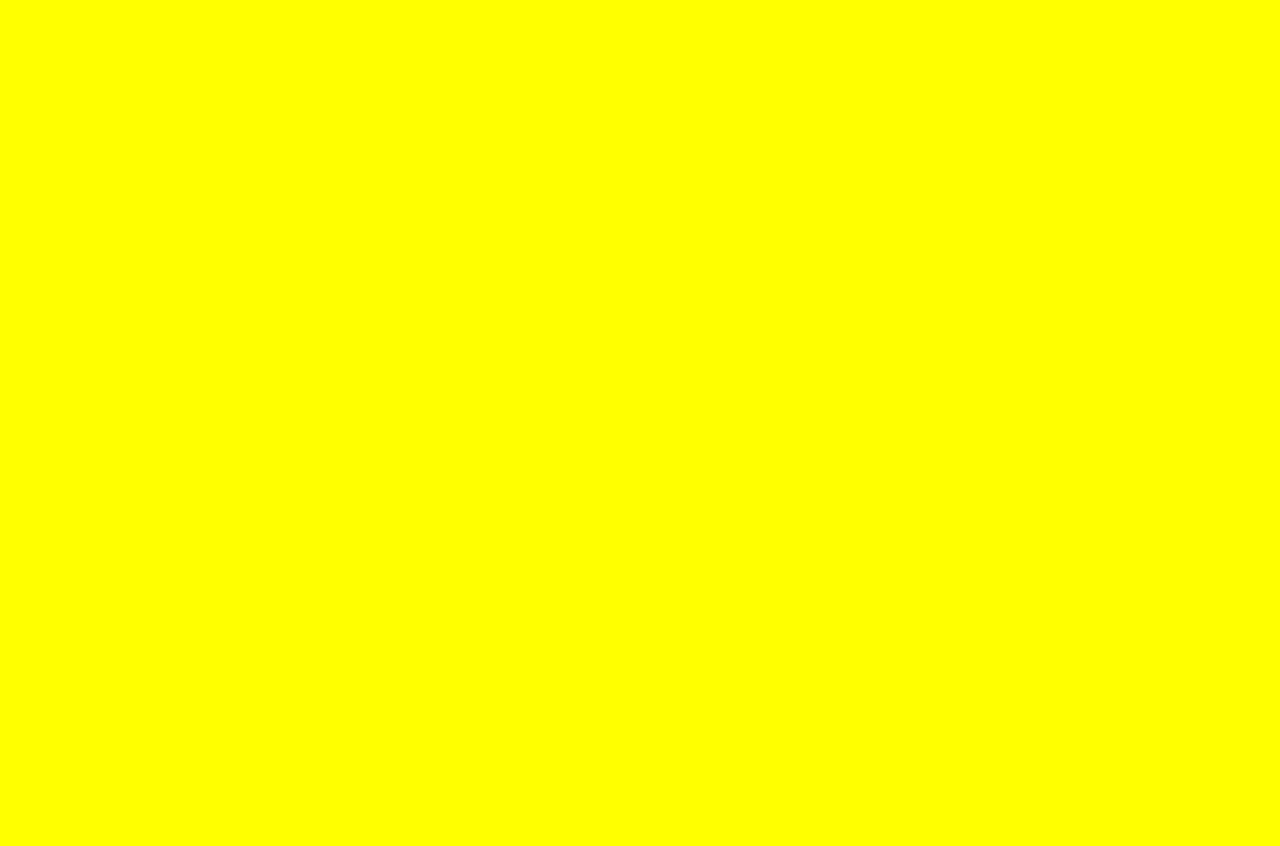
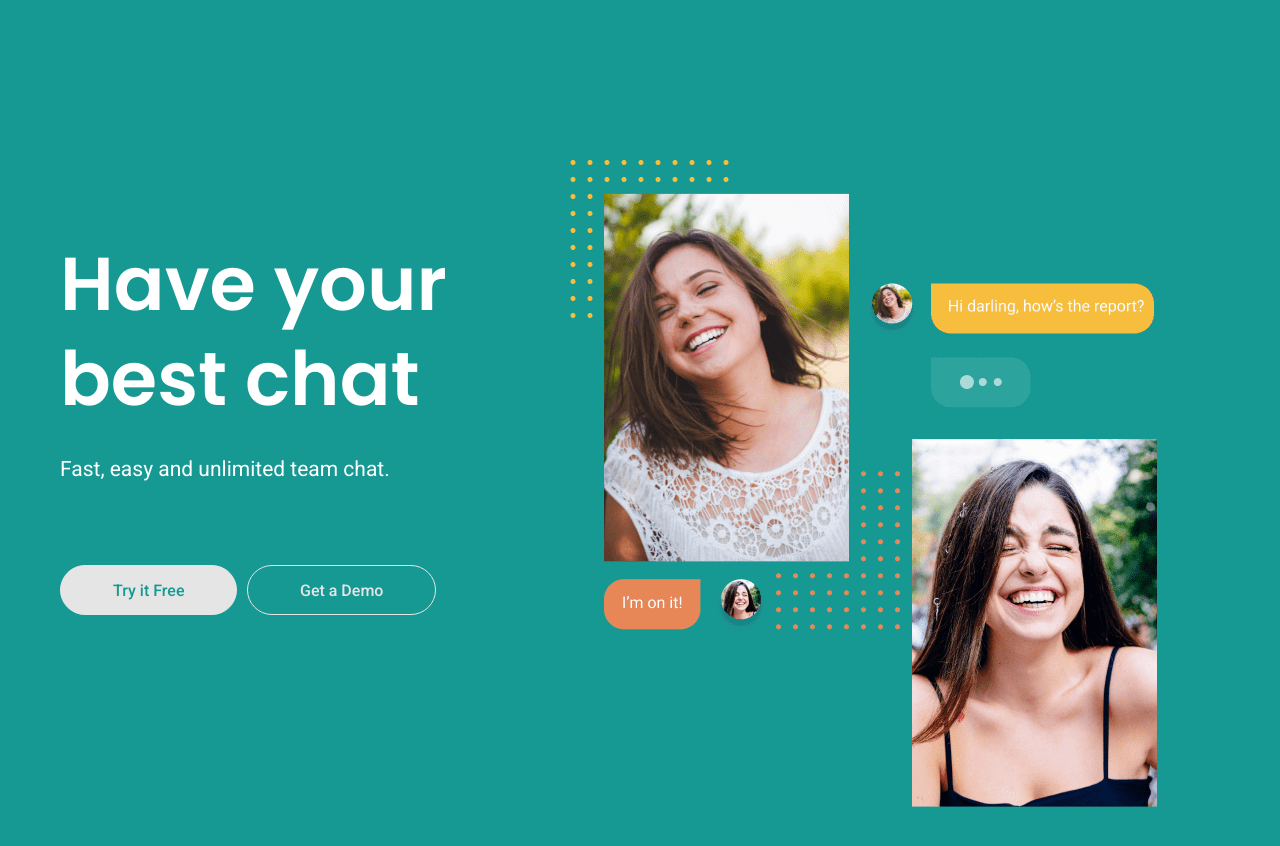
Before and after one commit to codeyourwings/chatapp, a plain HTML site: page index.html in a window 1280 px wide. Before the commit the page ends 800 px from the top, so only its background shows below. Drawn offline with Linux system fonts and the light colour scheme.

Commit message:
Built the hero section.

```diff
--- a/css/styles.css
+++ b/css/styles.css
@@ -1,3 +1,90 @@
+:root {
+    --color-primary: #179993;
+    --color-secondary: #E5E5E5;
+    --color-accent: rgba(1, 143, 137, 0.1);
+    --color-heading: #2B353E;
+    --color-paragraph: rgba(43, 53, 62, 0.7);
+}
+
 body {
-    background-color: yellow;
+    font-family: 'Roboto', Arial, Helvetica, sans-serif;
+    font-size: 2.4rem;
+    line-height: 1.5;
+    color: white;
 }
+
+h1 {
+    font-family: 'Poppins', Arial, Helvetica, sans-serif;
+    font-weight: 600;
+    font-size: 75px;
+    line-height: 127%;
+    margin-top: 0;
+    margin-bottom: 30px;
+    display: block;
+}
+
+p {
+    font-size: 21px;
+    line-height: 25px;
+}
+
+.hero-para {
+    margin: auto 0 72px 0;
+}
+
+button {
+    background-color: var(--color-secondary);
+    border-color: var(--color-secondary);
+    border-radius: 40px;
+    border-style: solid;
+    color: var(--color-primary);
+    font-size: 16px;
+    font-style: none;
+    font-weight: 500;
+    height: 50px;
+    line-height: 120%;
+    padding: 15px 52px;
+    width: auto;
+    text-align: center;
+    border-width: 1px;
+}
+
+.ghost-button {
+    background-color: transparent;
+    border-style: solid;
+    color: var(--color-secondary);
+}
+
+.hero-section {
+    background-color: var(--color-primary);
+    max-width: 1898px;
+    min-height: 100vh;
+    padding: 20vh 60px;
+}
+
+.container {
+    margin: 0 auto;
+    max-width: 1160px;
+}
+
+.flexbox {
+    display: flex;
+    align-items: center;
+    align-content: space-between;
+}
+
+.left-block {
+    min-width: 450px;
+    padding: 0 60px 0 0;
+    margin: 0 0 132px 0;
+    text-align: left;
+}
+
+.right-block {
+    text-align: right;
+}
+
+img {
+    max-width: 100%;
+    display: inline-block;
+}
--- a/index.html
+++ b/index.html
@@ -13,6 +13,20 @@
     <link href="https://fonts.googleapis.com/css2?family=Poppins:wght@400;500;600&family=Roboto:wght@400;500&display=swap" rel="stylesheet">
 </head>
 <body>
-
+    <div class="hero-section">
+        <div class="container">
+            <div class="flexbox">
+                <div class="left-block">
+                    <h1>Have your<br>best chat</h1>
+                    <p class="hero-para">Fast, easy and unlimited team chat.</p>
+                    <button>Try it Free</button>
+                    <button class="ghost-button">Get a Demo</button>
+                </div>
+                <div class="right-block">
+                    <img src="images/hero-image@1x-min.png" alt="Two girls smiling with a chat background image.">
+                </div>
+            </div>
+        </div>
+    </div>
 </body>
 </html>
```
Also changed, not shown: images/hero-image@1x-min.png (added), images/hero-image@2x-min.png (added), 1 other file.
